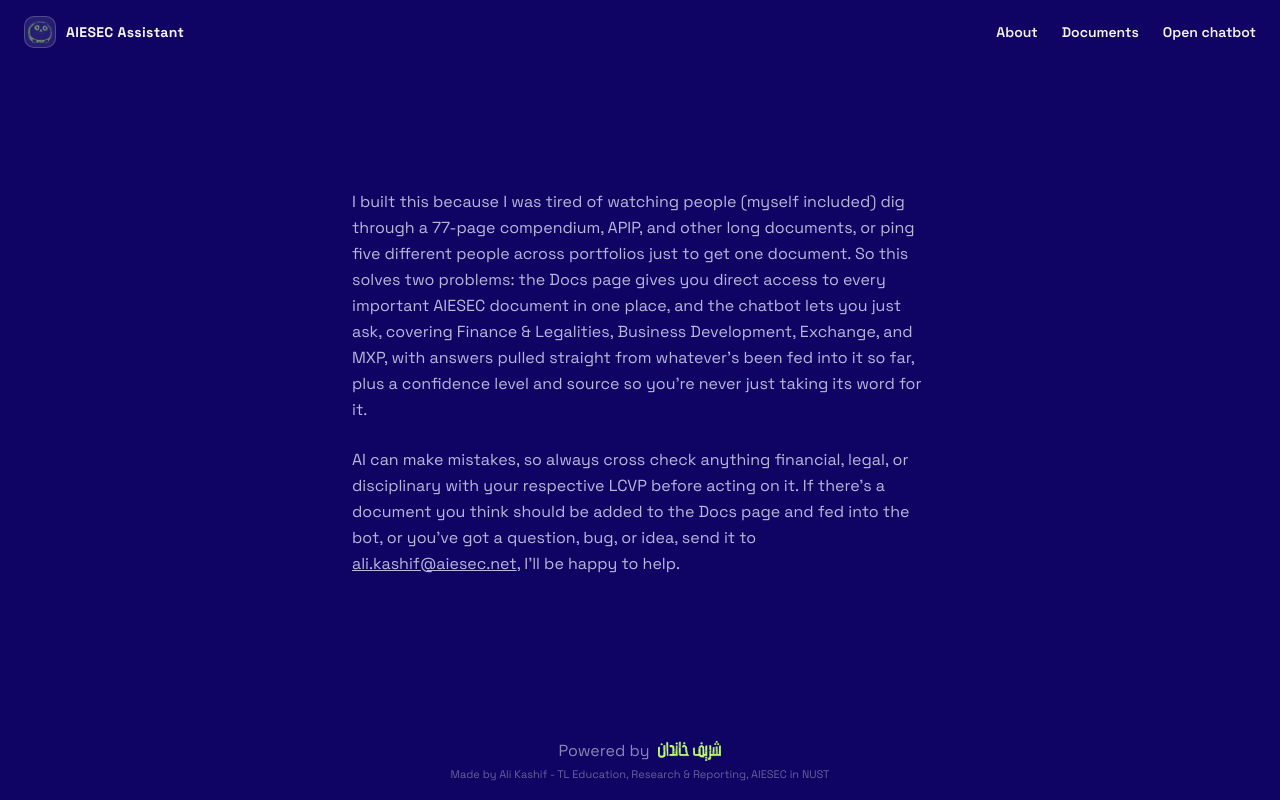
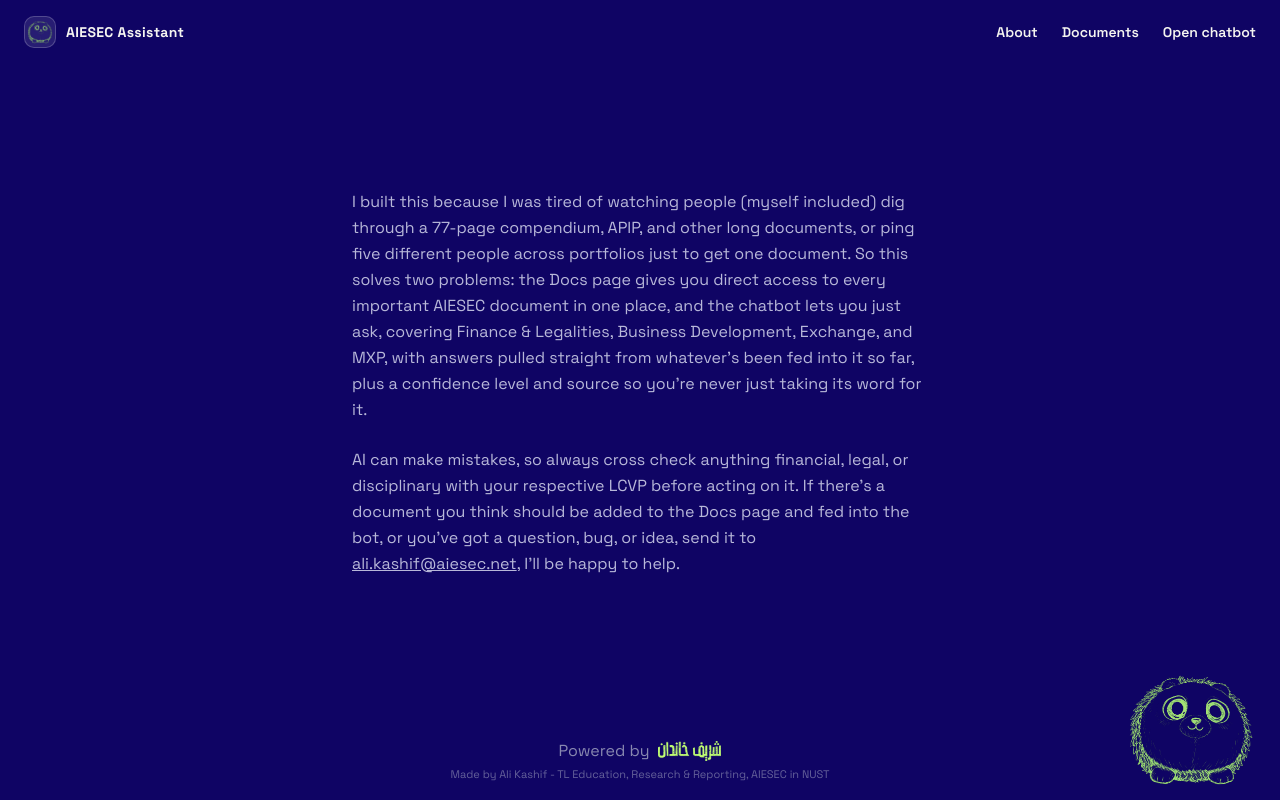
Before and after one commit to aliikashif/aiesec-bot-final, a React (Vite) app in the folder frontend/: page /about in a window 1280 px wide. Built offline with nearby package versions, Linux system fonts and the light colour scheme; no server answers.

Commit message:
kaavish fun

```diff
--- a/frontend/src/index.css
+++ b/frontend/src/index.css
@@ -145,3 +145,26 @@
   background: #140586;
   animation: bounce-dot 1.2s infinite ease-in-out both;
 }
+
+/* ── Mascot idle bob ────────────────────────────────────────────── */
+@keyframes mascot-bob {
+  0%, 100% { transform: translateY(0px); }
+  50%       { transform: translateY(-8px); }
+}
+
+.mascot-bob {
+  animation: mascot-bob 3.2s ease-in-out infinite;
+}
+
+/* ── Mascot click squish-bounce ─────────────────────────────────── */
+@keyframes mascot-squish {
+  0%   { transform: scaleX(1)    scaleY(1); }
+  20%  { transform: scaleX(1.12) scaleY(0.84); }
+  50%  { transform: scaleX(0.94) scaleY(1.08); }
+  70%  { transform: scaleX(1.04) scaleY(0.97); }
+  100% { transform: scaleX(1)    scaleY(1); }
+}
+
+.mascot-squish {
+  animation: mascot-squish 0.45s cubic-bezier(0.36, 0.07, 0.19, 0.97) both;
+}
--- a/frontend/src/pages/AboutPage.jsx
+++ b/frontend/src/pages/AboutPage.jsx
@@ -1,7 +1,22 @@
 import * as React from "react"
+import { useState, useCallback } from "react"
 import { Link } from "react-router-dom"
 
 export default function AboutPage() {
+  const [squishing, setSquishing] = useState(false)
+
+  const handleMascotClick = useCallback(() => {
+    // Re-trigger by clearing the class first, then setting it next tick
+    setSquishing(false)
+    requestAnimationFrame(() => {
+      requestAnimationFrame(() => {
+        setSquishing(true)
+      })
+    })
+    // Auto-clear after animation completes so the bob resumes
+    setTimeout(() => setSquishing(false), 450)
+  }, [])
+
   return (
     <div className="w-full min-h-[100dvh] bg-[#0F0464] flex flex-col font-space">
       {/* Top Bar — identical to LandingPage */}
@@ -87,6 +102,31 @@
           Made by Ali Kashif - TL Education, Research &amp; Reporting, AIESEC in NUST
         </a>
       </footer>
+
+      {/* ── Decorative mascot widget ── */}
+      <div
+        role="img"
+        aria-label="Mascot"
+        onClick={handleMascotClick}
+        style={{
+          position: "fixed",
+          bottom: 0,
+          right: 24,
+          width: 130,
+          lineHeight: 0,
+          cursor: "pointer",
+          zIndex: 50,
+          transformOrigin: "bottom center",
+        }}
+        className={squishing ? "mascot-squish" : "mascot-bob"}
+      >
+        <img
+          src="/mascot-avatar-512.png"
+          alt=""
+          draggable={false}
+          style={{ width: "100%", height: "auto", display: "block", userSelect: "none" }}
+        />
+      </div>
     </div>
   )
 }
```
